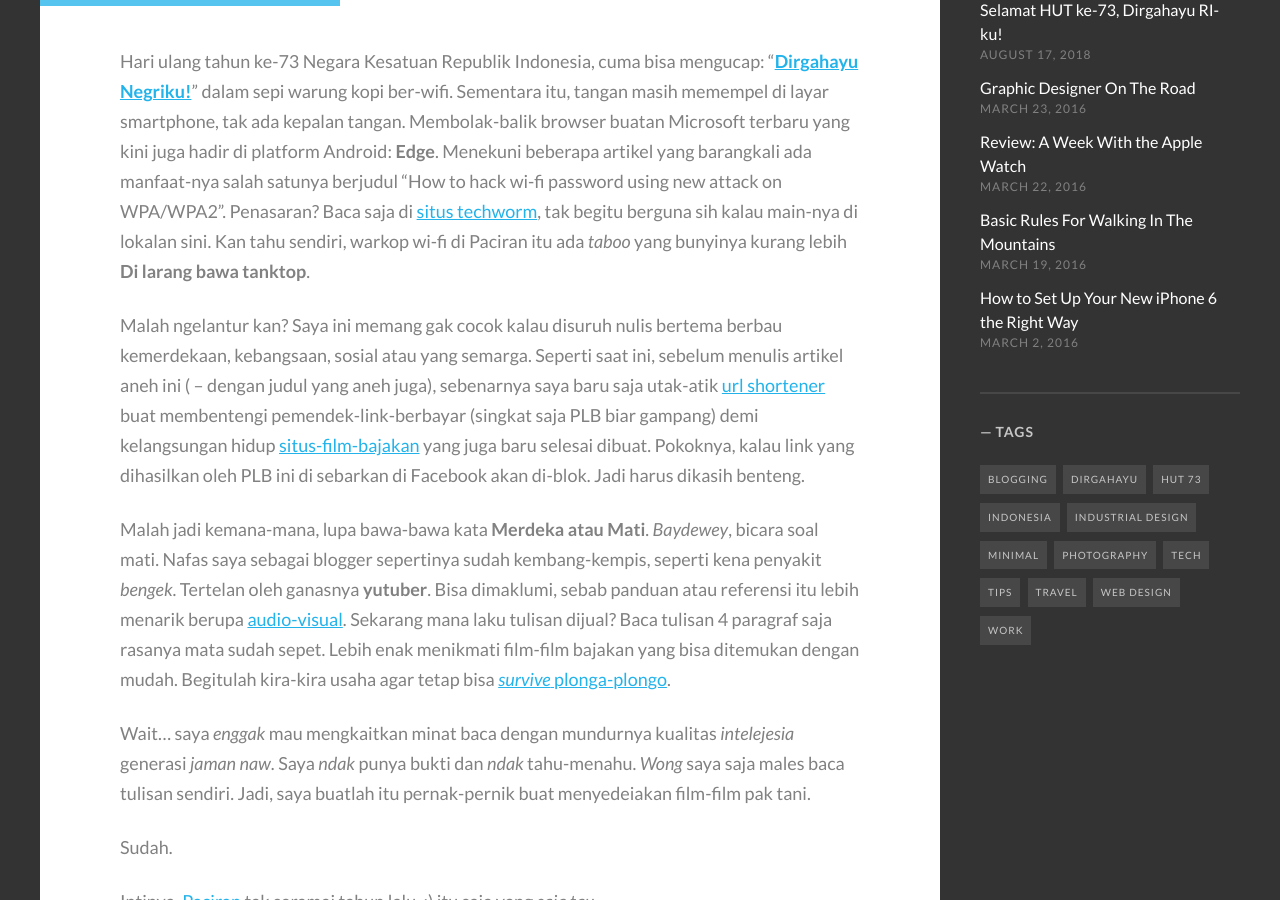
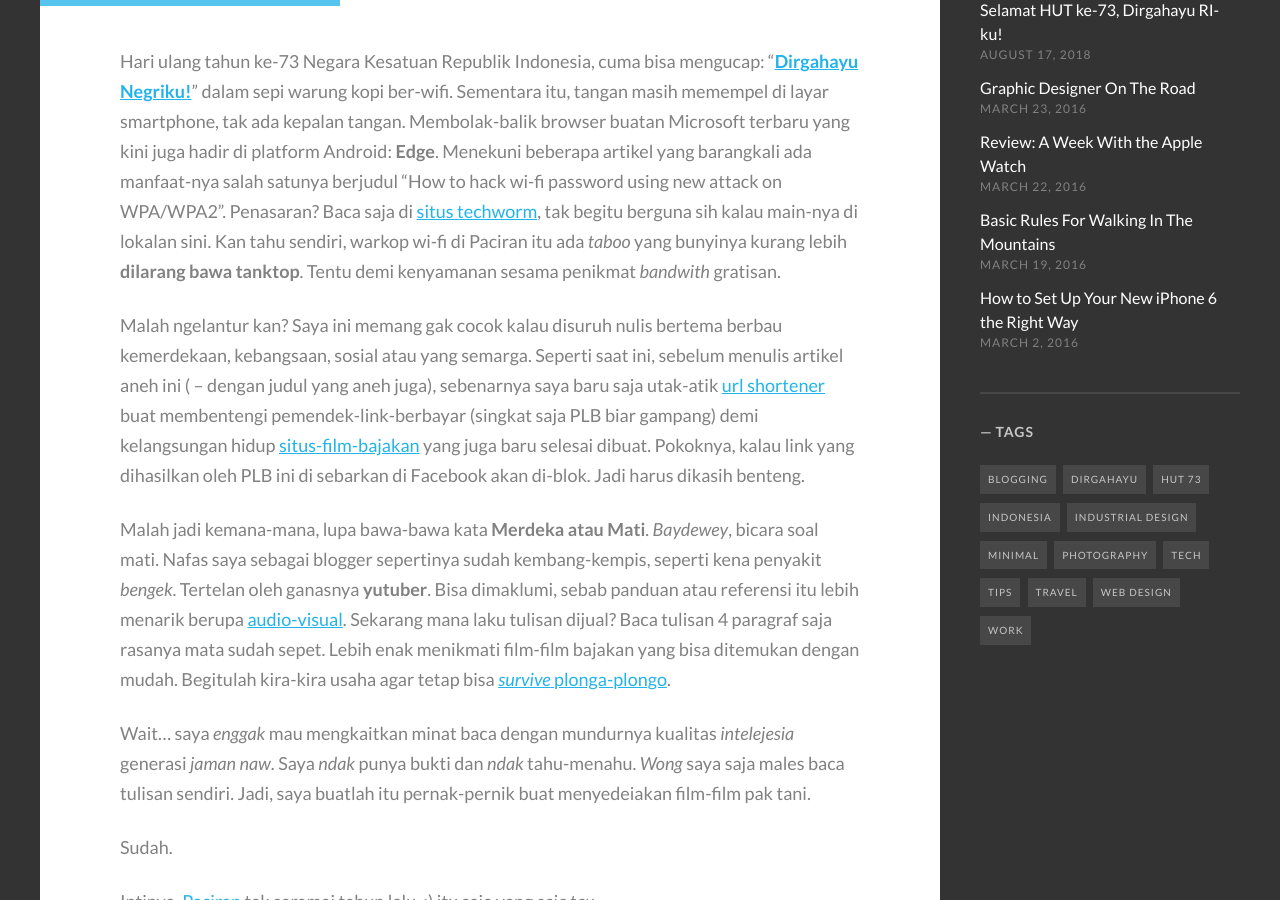
Before and after one commit to knoacc/pcr, a Jekyll site: the page built from _posts/2018-08-17-Selamat-HUT-ke-73-Indonesia-Dirgahyu-RI-ku.md, in a window 1280 px wide and 900 px high, scrolled down 793 px. Built offline with Jekyll 4.4.1, drawn with Linux system fonts in a browser that asks for light colours; some web fonts are replaced; our own code applies the rules of GitHub Pages for plain Markdown files.

Commit message:
Update 2018-08-17-Selamat-HUT-ke-73-Indonesia-Dirgahyu-RI-ku.md

```diff
--- a/_posts/2018-08-17-Selamat-HUT-ke-73-Indonesia-Dirgahyu-RI-ku.md
+++ b/_posts/2018-08-17-Selamat-HUT-ke-73-Indonesia-Dirgahyu-RI-ku.md
@@ -8,7 +8,7 @@ tags:
  - dirgahayu
  - hut 73
 ---
-Hari ulang tahun ke-73 Negara Kesatuan Republik Indonesia, cuma bisa mengucap: "[**Dirgahayu Negriku!**](https://www.paciran.com/2018/08/17/Selamat-HUT-ke-73-Indonesia-Dirgahyu-RI-ku.html)" dalam sepi warung kopi ber-wifi. Sementara itu, tangan masih memempel di layar smartphone, tak ada kepalan tangan. Membolak-balik browser buatan Microsoft terbaru yang kini juga hadir di platform Android: **Edge**. Menekuni beberapa artikel yang barangkali ada manfaat-nya salah satunya berjudul "How to hack wi-fi password using new attack on WPA/WPA2". Penasaran? Baca saja di [situs techworm](https://www.techworm.net/2018/08/wifi-password-hacking-hack-wifi-password.html), tak begitu berguna sih kalau main-nya di lokalan sini. Kan tahu sendiri, warkop wi-fi di Paciran itu ada _taboo_ yang bunyinya kurang lebih **Di larang bawa tanktop**.
+Hari ulang tahun ke-73 Negara Kesatuan Republik Indonesia, cuma bisa mengucap: "[**Dirgahayu Negriku!**](https://www.paciran.com/2018/08/17/Selamat-HUT-ke-73-Indonesia-Dirgahyu-RI-ku.html)" dalam sepi warung kopi ber-wifi. Sementara itu, tangan masih memempel di layar smartphone, tak ada kepalan tangan. Membolak-balik browser buatan Microsoft terbaru yang kini juga hadir di platform Android: **Edge**. Menekuni beberapa artikel yang barangkali ada manfaat-nya salah satunya berjudul "How to hack wi-fi password using new attack on WPA/WPA2". Penasaran? Baca saja di [situs techworm](https://www.techworm.net/2018/08/wifi-password-hacking-hack-wifi-password.html), tak begitu berguna sih kalau main-nya di lokalan sini. Kan tahu sendiri, warkop wi-fi di Paciran itu ada _taboo_ yang bunyinya kurang lebih **dilarang bawa tanktop**. Tentu demi kenyamanan sesama penikmat _bandwith_ gratisan.
 
 Malah ngelantur kan? Saya ini memang gak cocok kalau disuruh nulis bertema berbau kemerdekaan, kebangsaan, sosial atau yang semarga. Seperti saat ini, sebelum menulis artikel aneh ini ( -- dengan judul yang aneh juga), sebenarnya saya baru saja utak-atik [url shortener](https://safelink.knoacc.org) buat membentengi pemendek-link-berbayar (singkat saja PLB biar gampang) demi kelangsungan hidup [situs-film-bajakan](https://streamer.knoacc.org) yang juga baru selesai dibuat. Pokoknya, kalau link yang dihasilkan oleh PLB ini di sebarkan di Facebook akan di-blok. Jadi harus dikasih benteng.
 
```
